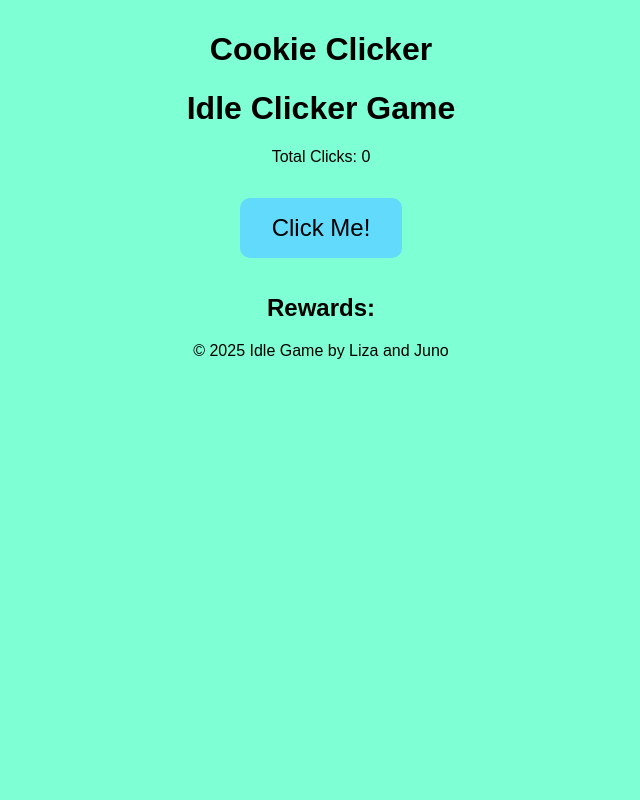
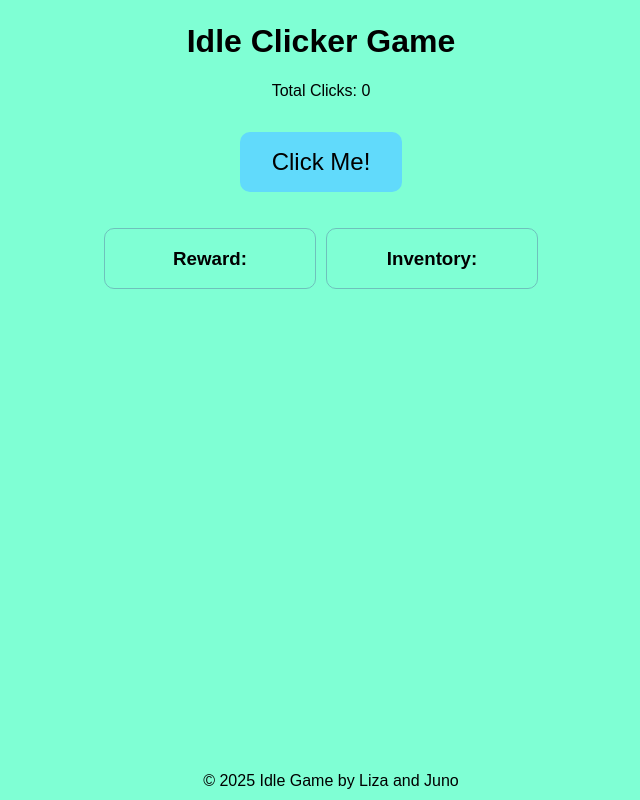
Before and after one commit to Dani-DEV28/react-idle-game, a React (Vite) app: page / in a window 1280 px wide. Shown: the whole page, without its empty margins (319-959 px from the left). Built offline with nearby package versions, Linux system fonts and the light colour scheme.

Commit message:
Made a lot of changes

```diff
--- a/components/Header.jsx
+++ b/components/Header.jsx
@@ -1,7 +1,7 @@
 export default function Header(){
     return (
         <header>
-            <h1>Cookie Clicker</h1>
+            <h1>Idle Clicker Game</h1>
         </header>
     );
 }
--- a/src/App.jsx
+++ b/src/App.jsx
@@ -5,32 +5,53 @@
 
 export default function App() {
   const [clickCount, setClickCount] = useState(0);
-  const [rewards, setRewards] = useState([]);
+  const [reward, setReward] = useState(null);
+  const [inventory, setInventory] = useState([]);
+
 
   const handleClick = () => {
     const newCount = clickCount + 1;
     setClickCount(newCount);
 
+    let rewardMessage = "";
+    let newItem = null;
+
     // Rewards
-    if (newCount === 10) setRewards([...rewards, "You get an ice cream 🍦"]);
-    if (newCount === 50) setRewards([...rewards, "A bowl of soup 🍲"]);
-    if (newCount === 100) setRewards([...rewards, "Here's your burger... 🍔 "]);
+    if (newCount === 10) {
+      rewardMessage = "You got an ice cream 🍦!";
+      newItem = {emoji: "🍦"};
+    } else if (newCount === 50) {
+      rewardMessage = "You got a bowl of soup 🍲!";
+      newItem = {emoji: "🍲"};
+    } else if (newCount === 100) {
+      rewardMessage = "You got a burger! 🍔";
+      newItem = {emoji: "🍔"};
+    }
+
+    if (rewardMessage && newItem) {
+      setReward(rewardMessage);
+      setInventory((prev) => [...prev, newItem]);
+    }
   };
 
   return (
     <div className="app">
       <Header />
       <main>
-        <h1>Idle Clicker Game</h1>
         <p>Total Clicks: {clickCount}</p>
         <button onClick={handleClick}>Click Me!</button>
 
-        <h2>Rewards:</h2>
-        <ul>
-          {rewards.map((reward, index) => (
-            <li key={index}>{reward}</li>
-          ))}
-        </ul>
+        {clickCount >= 100 && <h2>You Won! 🎉</h2>}
+        <div className="container">
+          <div className="item">
+            <h3>Reward:</h3>
+            <p>{reward}</p>
+          </div>
+          <div className="item">
+            <h3>Inventory:</h3>
+            <p>{inventory.map((item, index) => item.emoji).join(" ")}</p>
+          </div>
+        </div>
       </main>
       <Footer />
     </div>
--- a/src/index.css
+++ b/src/index.css
@@ -1,3 +1,8 @@
+html, body {
+  margin: 0;
+  padding: 0;
+  overflow-x: hidden; /* prevents horizontal scroll */
+}
 body {
   background-color: aquamarine;
 }
@@ -18,3 +23,24 @@
   border: none;
   transition: 0.2s;
 }
+
+.container {
+  display: flex;
+  justify-content: center;
+  gap: 10px;
+  padding-top: 20px;
+}
+
+.item {
+  width: 210px;
+  border: 1px solid rgba(104, 172, 181, 0.75);
+  border-radius: 10px;
+}
+
+footer {
+  position: fixed;
+  bottom: 0;
+  left: 0;
+  width: 100%;
+  padding: 10px;
+}
```
